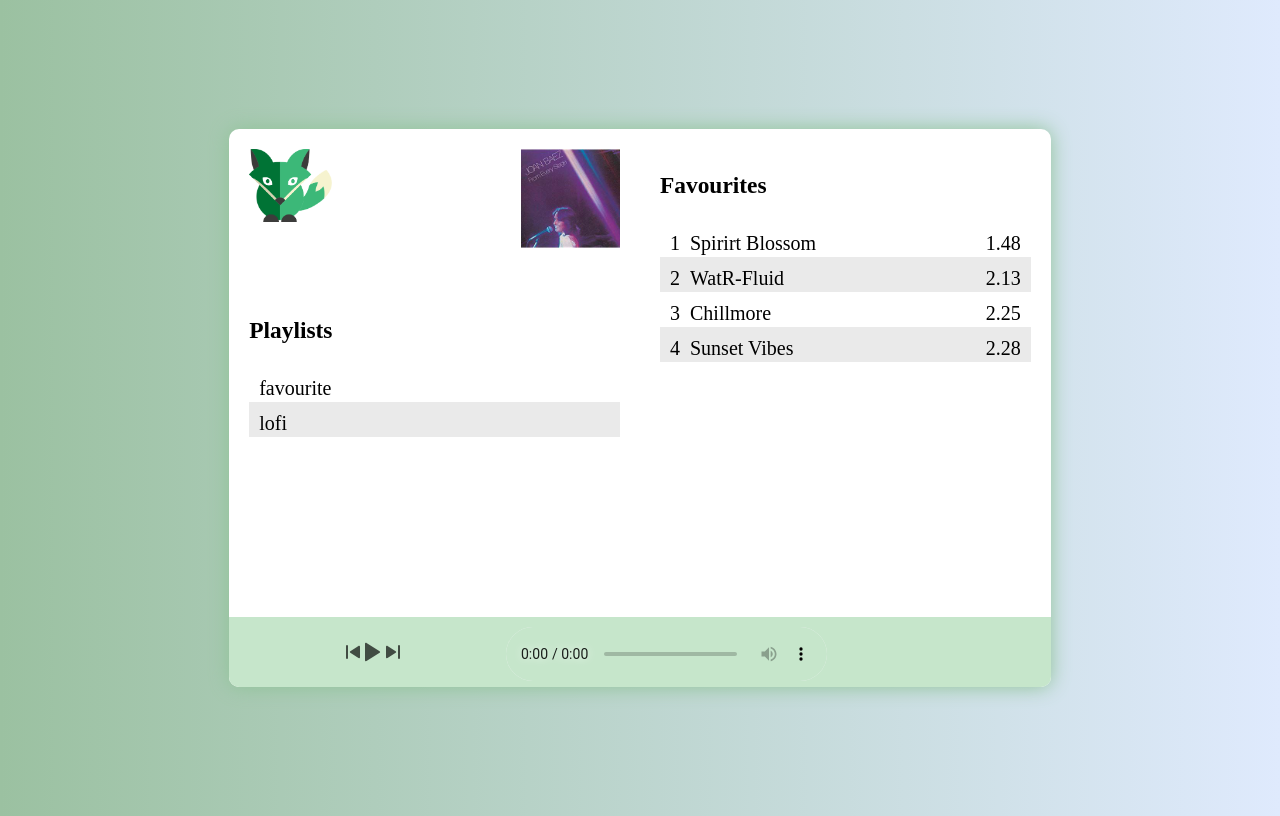
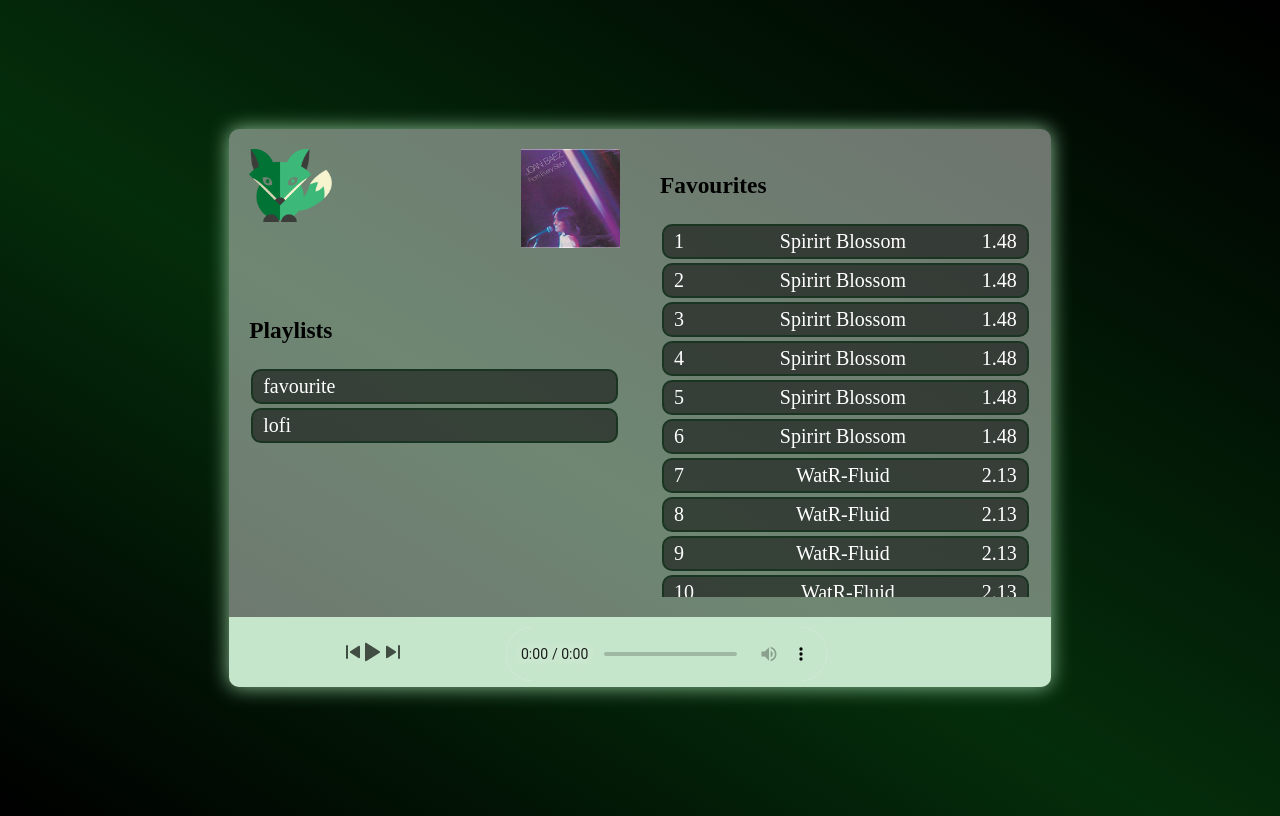
Before and after one commit to simz14/FoxPlayer, a website: page public/player.html in a window 1280 px wide. Drawn offline with Linux system fonts and the light colour scheme.

Commit message:
playing with css/adding mocha,jest,supertest

```diff
--- a/public/player.css
+++ b/public/player.css
@@ -2,10 +2,17 @@ html * {
   box-sizing: border-box;
 }
 body {
+  background: linear-gradient(
+    31deg,
+    rgba(0, 0, 0, 1) 0%,
+    rgba(4, 45, 11, 1) 44%,
+    rgba(0, 0, 0, 1) 100%
+  );
+
   height: 100vh;
-  background: linear-gradient(90deg, #9bc1a1 0%, #dfeafd 100%);
   counter-reset: section;
 }
+
 .container {
   height: 100vh;
   align-items: center;
@@ -14,7 +21,7 @@ body {
 }
 #app {
   width: 65%;
-  background-color: rgb(255, 255, 255);
+  background-color: rgba(255, 255, 255, 0.426);
   border-radius: 10px;
   box-shadow: 0 0 20px #8fc397;
   display: grid;
@@ -62,12 +69,15 @@ body {
   grid-column: 2/3;
   margin: 20px;
 }
-#selectSong li:nth-child(even) {
-  background-color: rgb(234, 234, 234);
+#selectSong li {
+  background-color: rgba(0, 0, 0, 0.512);
+  border: 2px solid rgba(15, 49, 25, 0.719);
+  border-radius: 10px;
+  margin: 2px;
+  display: flex;
+  align-items: center;
 }
-.playlist:nth-child(even) {
-  background-color: rgb(234, 234, 234);
-}
+
 .allPlaylists {
   height: 230px;
   overflow-x: hidden;
@@ -78,6 +88,13 @@ body {
 }
 .allPlaylists li {
   height: 35px;
+  background-color: rgba(0, 0, 0, 0.512);
+  border: 2px solid rgba(15, 49, 25, 0.719);
+  border-radius: 10px;
+  margin: 2px;
+  display: flex;
+  align-items: center;
+  color: white;
 }
 .songsWrapper {
   height: 375px;
@@ -92,11 +109,12 @@ body {
   display: flex;
   justify-content: space-between;
   cursor: pointer;
+  color: white;
 }
 .songsWrapper li::before {
   counter-increment: section;
   content: counter(section);
-  position: absolute;
+  position: sticky;
 }
 .songTitle {
   margin-left: 20px;
--- a/public/player.js
+++ b/public/player.js
@@ -105,8 +105,12 @@ const getSongsHandler = async () => {
 
   songs.forEach((song) => {
     const songElement = createASong(song.title, song.path, song.duration);
+    createASong(song.title, song.path, song.duration);
+    createASong(song.title, song.path, song.duration);
+    createASong(song.title, song.path, song.duration);
+    createASong(song.title, song.path, song.duration);
+    createASong(song.title, song.path, song.duration);
     //CREATING SONG PLAYING FUNCTIONALITY
-    console.log(songElement);
     songElement.addEventListener("click", (e) => {
       e.preventDefault();
       toPlay.src = songElement.dataset.path;
```
Also changed, not shown: package.json (+6 -1 lines), 1 other file.
